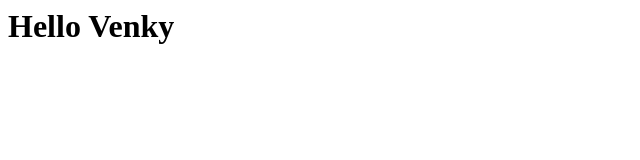
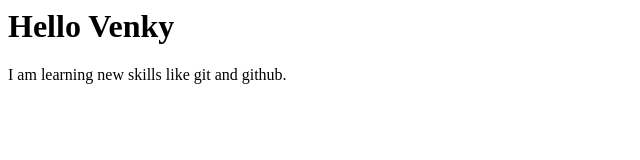
Before and after one commit to ChowhanVenkatesh/localrepo, a plain HTML site: page index.html in a window 1280 px wide. Shown: the whole page, without its empty margins (0-640 px from the left). Drawn offline with Linux system fonts and the light colour scheme.

Commit message:
added new feature

```diff
--- a/index.html
+++ b/index.html
@@ -1 +1,2 @@
 <h1>Hello Venky </h1>
+<p>I am learning new skills like git and github. </p>
```
